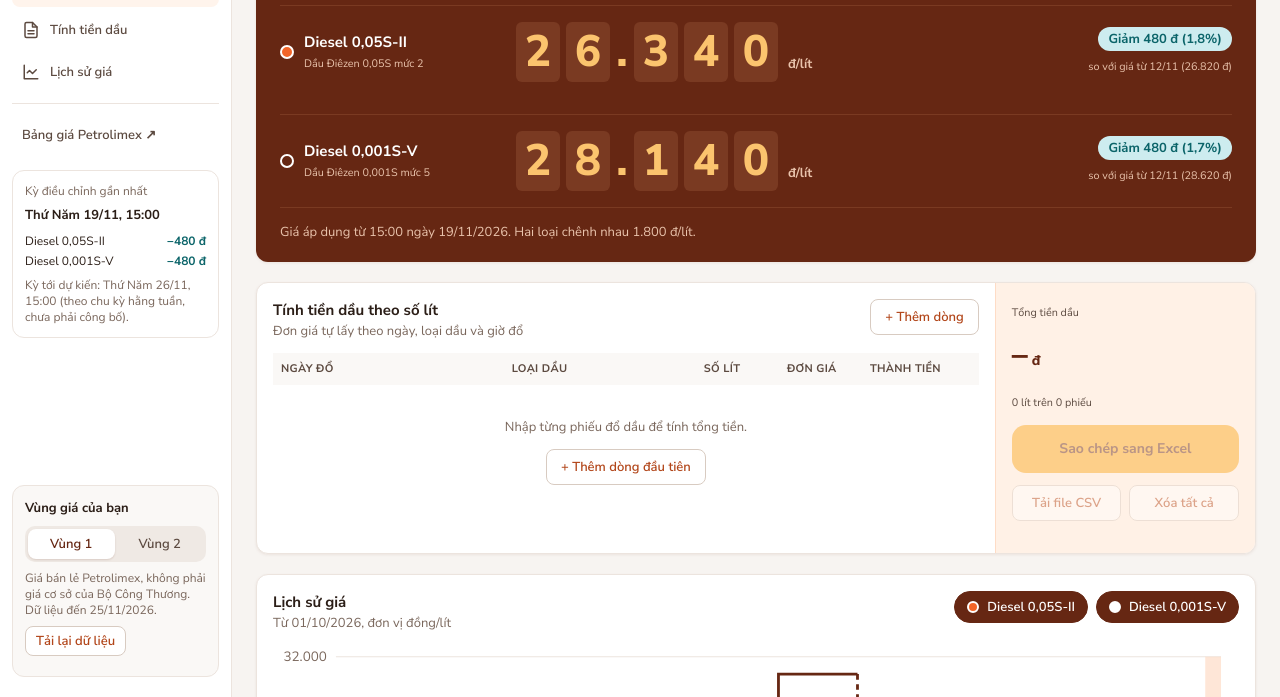
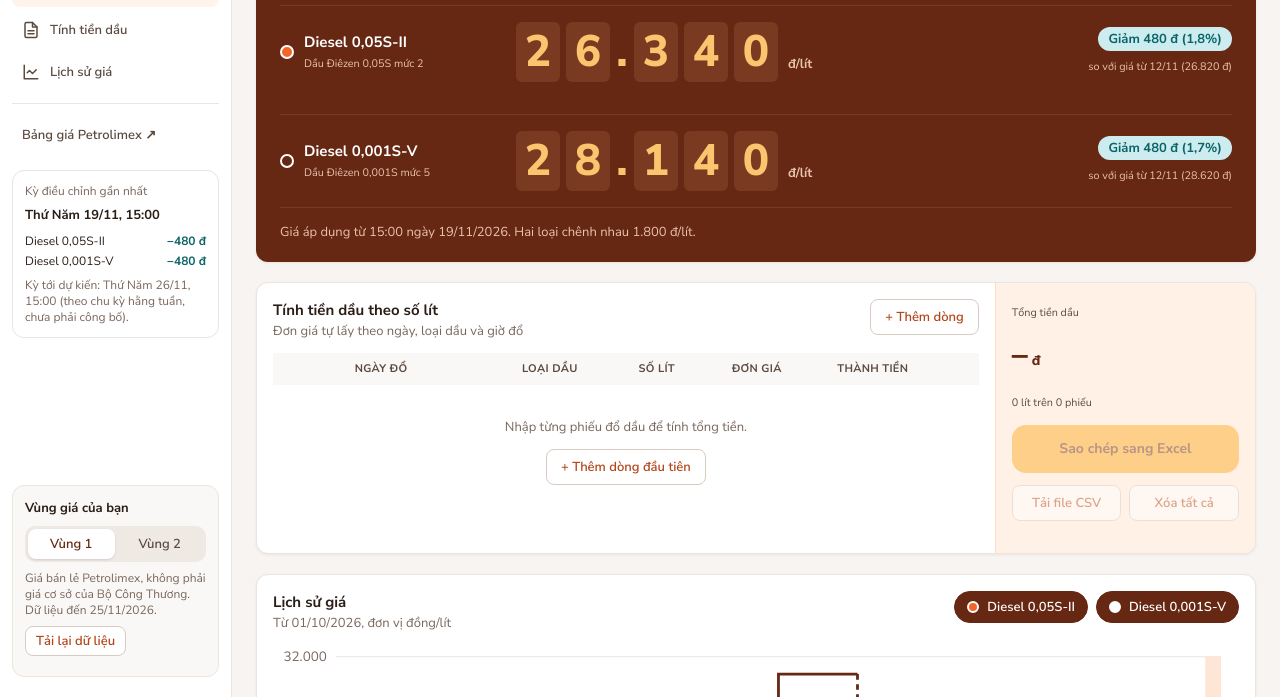
Before and after one commit to luongnhan26092000-sudo/1, a plain HTML site: page index.html in a window 1280 px wide. Shown: the part 103-800 px from the top of the page. Drawn offline with Linux system fonts and the light colour scheme.

Commit message:
Add files via upload

```diff
--- a/index.html
+++ b/index.html
@@ -58,7 +58,7 @@ section{scroll-margin-top:16px}
 .calc{display:flex;flex-wrap:wrap;gap:0;padding:0;overflow:hidden}
 .tl{flex:999 1 520px;padding:16px;min-width:0}.tt{flex:1 1 260px;background:var(--ps);border-left:1px solid var(--peach);padding:20px 16px;display:flex;flex-direction:column;gap:12px}
 .ch{display:flex;justify-content:space-between;gap:12px;align-items:flex-start;margin-bottom:12px}.ch h2{margin:0;font-size:15px;line-height:22px}.ch p{margin:0;color:var(--ink3)}
-.tw{overflow-x:auto}table{border-collapse:collapse;width:100%;min-width:560px}.calc th:nth-child(1){width:230px}.calc th:nth-child(2){width:160px}.calc th:nth-child(3){width:84px}.calc th:nth-child(4){width:96px}.calc th:nth-child(5){width:104px}.calc th:nth-child(6){width:44px}.calc table{min-width:720px}.calc th,.calc td{padding-left:8px;padding-right:8px}.dc{display:flex;align-items:center;gap:8px}.dc .in{width:148px;flex:none}.dc .seg.sm{margin-top:0;flex:none}.dc .seg.sm button{padding:0 7px;font-size:12px}
+.tw{overflow-x:auto}table{border-collapse:collapse;width:100%;min-width:560px}.calc table{table-layout:fixed}.calc th:nth-child(1){width:216px}.calc th:nth-child(3){width:92px}.calc th:nth-child(4){width:108px}.calc th:nth-child(5){width:124px}.calc th:nth-child(6){width:44px}.calc th,.calc th.r{text-align:center}.calc table{min-width:660px}.calc th,.calc td{padding-left:8px;padding-right:8px}.dc{display:flex;align-items:center;gap:8px}.dc .in{width:148px;flex:none}.dc .seg.sm{margin-top:0;flex:none}.dc .seg.sm button{padding:0 7px;font-size:12px}
 th{font-size:11px;line-height:16px;font-weight:700;text-transform:uppercase;color:var(--ink2);background:var(--sub);padding:8px 12px;text-align:left;letter-spacing:.3px}
 td{padding:8px 12px;border-top:1px solid var(--line);vertical-align:top}th.r,td.r{text-align:right}
 td.amt{font-weight:800;padding-top:16px}.wn{font-size:11px;line-height:14px;color:var(--wn);margin-top:2px}
```
